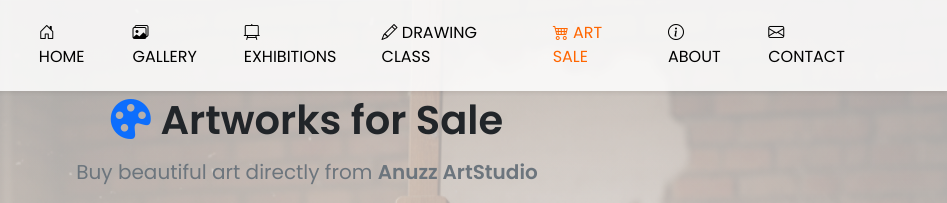
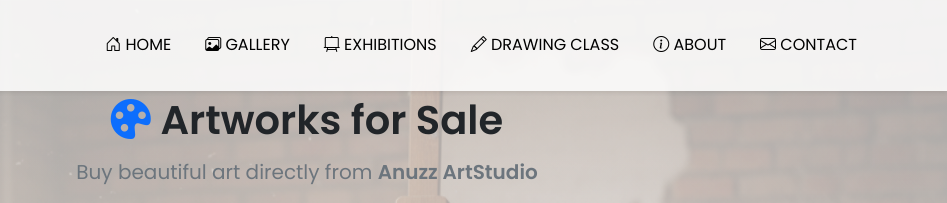
Before and after one commit to Anaghasureshkumar/STUDIO, a plain HTML site: page sale.html in a window 1280 px wide. Shown: the top 203 px of the page, 333-1280 px from the left. Drawn offline with nearby package versions, Linux system fonts and the light colour scheme.

Commit message:
Update sale.html

```diff
--- a/sale.html
+++ b/sale.html
@@ -43,7 +43,6 @@
         <li class="nav-item"><a href="gallery.html" class="nav-link"><i class="bi bi-images"></i> Gallery</a></li>
         <li class="nav-item"><a href="exhibition.html" class="nav-link"><i class="bi bi-easel2"></i> Exhibitions</a></li>
         <li class="nav-item"><a href="drawing.html" class="nav-link"><i class="bi bi-pencil"></i> Drawing Class</a></li>
-        <li class="nav-item"><a href="sale.html" class="nav-link active"><i class="bi bi-cart4"></i> Art Sale</a></li>
         <li class="nav-item"><a href="about.html" class="nav-link"><i class="bi bi-info-circle"></i> About</a></li>
         <li class="nav-item"><a href="contact.html" class="nav-link"><i class="bi bi-envelope"></i> Contact</a></li>
       </ul>
```
